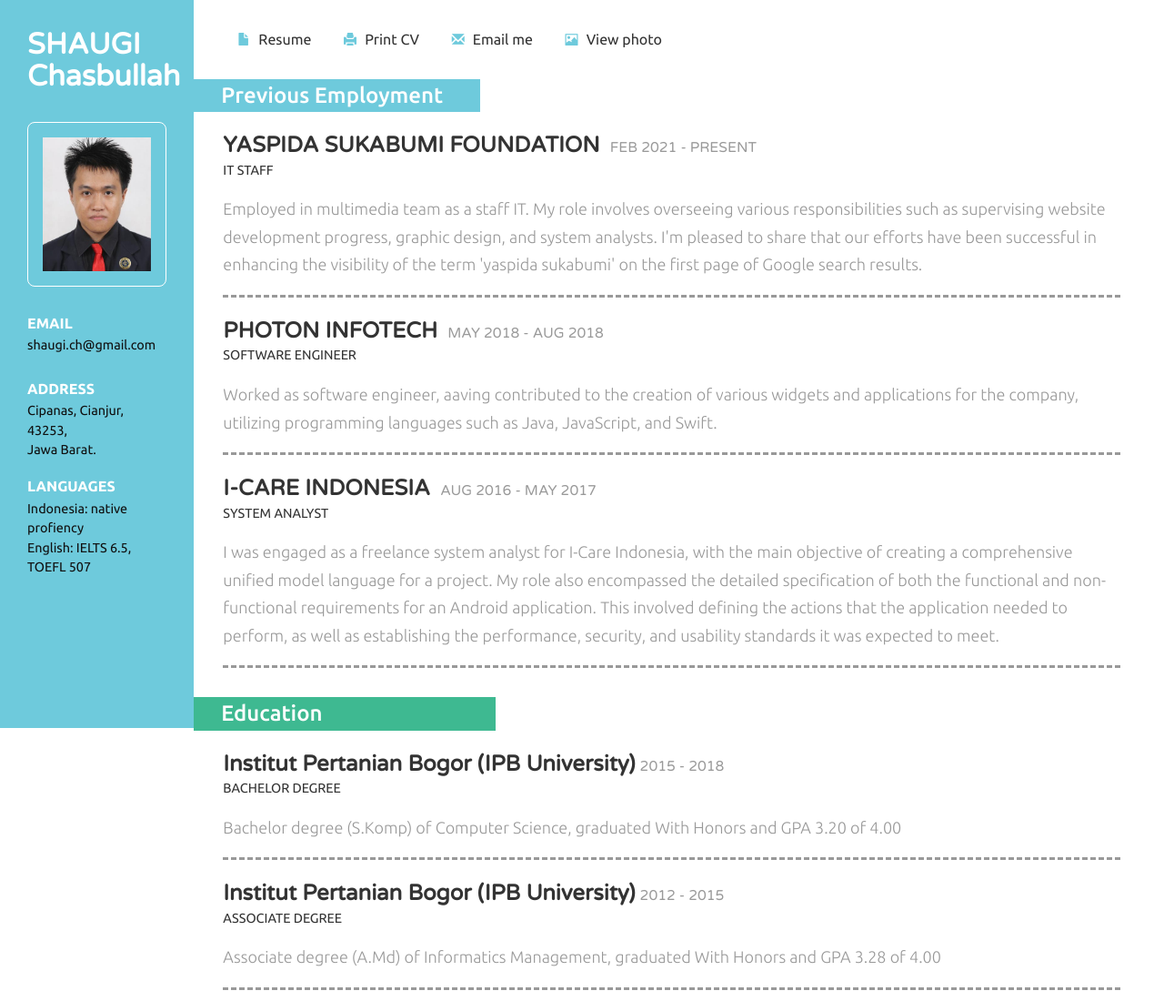
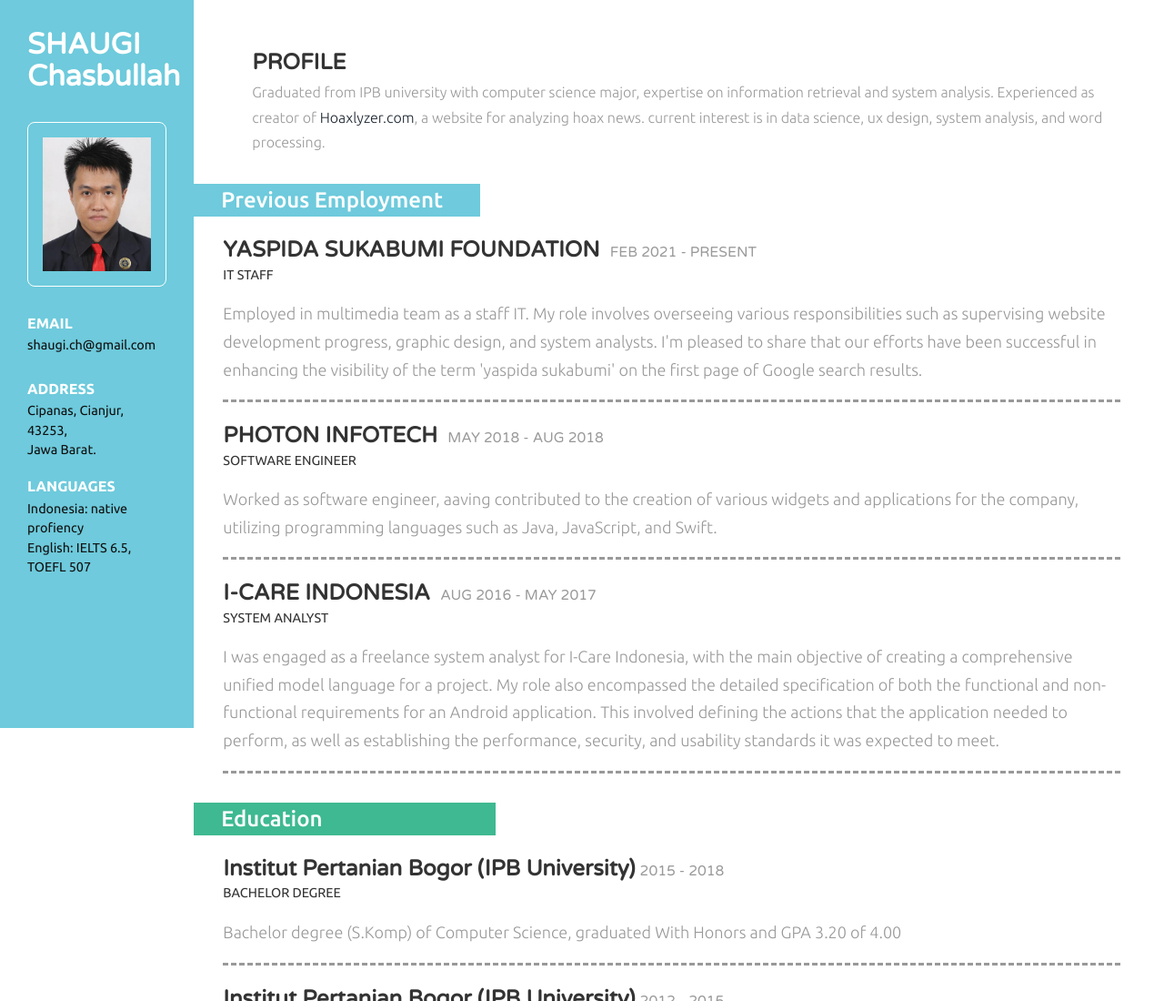
Before and after one commit to yugisch/cv_web, a plain HTML site: page index.html in a window 1280 px wide. Shown: the top 1100 px of the page at 91% size. Drawn offline with Linux system fonts and the light colour scheme; files whose address does not match are found by name.

Commit message:
adding profile in header

```diff
--- a/index.html
+++ b/index.html
@@ -59,7 +59,12 @@ Smartphone Compatible web template, free webdesigns for Nokia, Samsung, LG, Sony
 <div class="col-sm-9 col-sm-offset-3 col-md-10 col-md-offset-2 main">
 	 <div class="content">
 		 <div class="details_header">
-			 <ul>
+			 	<div class="company_details">
+					<h4>PROFILE</h4>
+			 		<p class="cmpny">Graduated from IPB university with computer science major, expertise on information retrieval and system analysis. Experienced as creator of <a href="https://hoaxlyzer.com/">Hoaxlyzer.com</a>, a website for analyzing hoax news. current interest is in data science, ux design, system analysis, and word processing.</p>
+				</div>
+				<!--section break-->
+				<!--<ul>
 					<li><a href="index.html"><span class="glyphicon glyphicon-file" aria-hidden="true"></span>Resume</a></li>
 					<li><a href="#"><span class="glyphicon glyphicon-print" aria-hidden="true"></span>Print CV</a></li>
 					<li><a href="contact.html"><span class="glyphicon glyphicon-envelope" aria-hidden="true"></span>Email me</a></li>
@@ -83,7 +88,7 @@ Smartphone Compatible web template, free webdesigns for Nokia, Samsung, LG, Sony
 
 							});
 					</script>
-			 </ul>
+				</ul>-->
 			</div>
 		 <div class="company">
 			 <h3 class="clr1">Previous Employment</h3>
```
Lines whose indentation alone changed are shown as unchanged.
